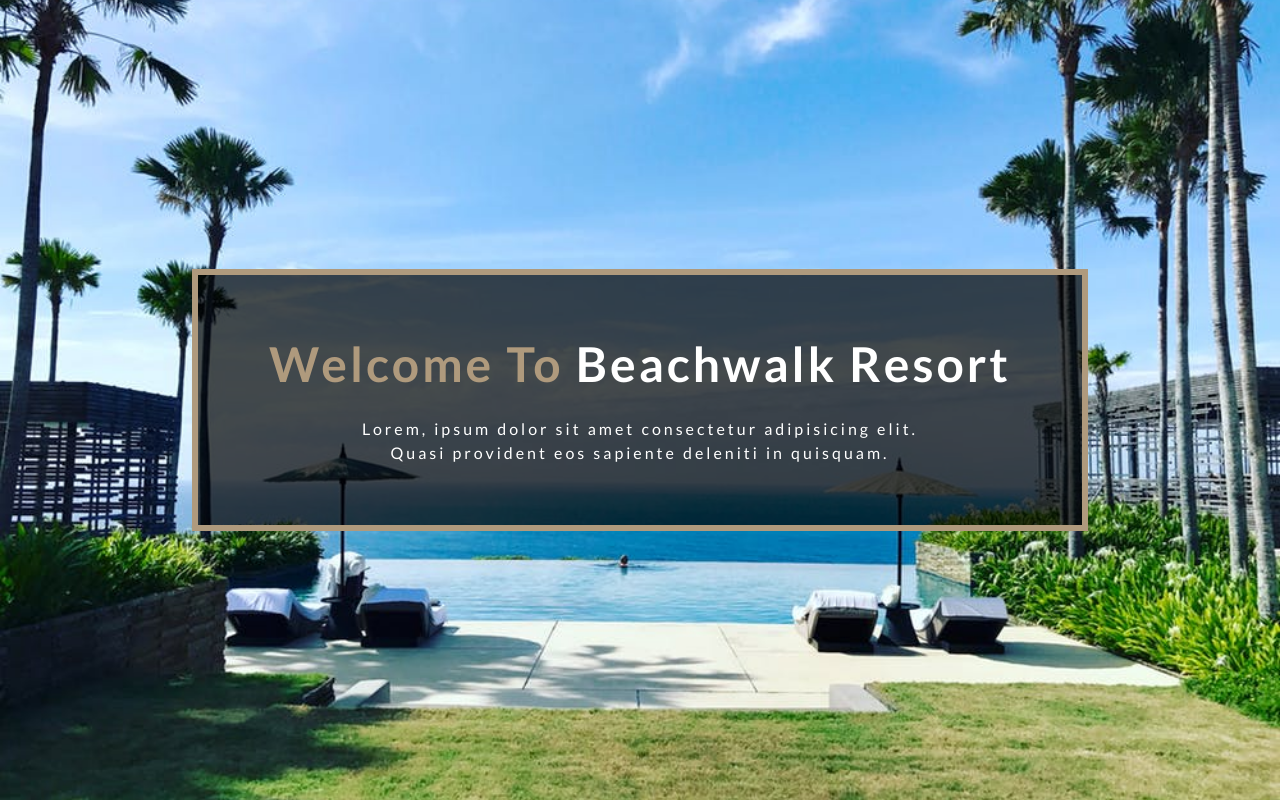
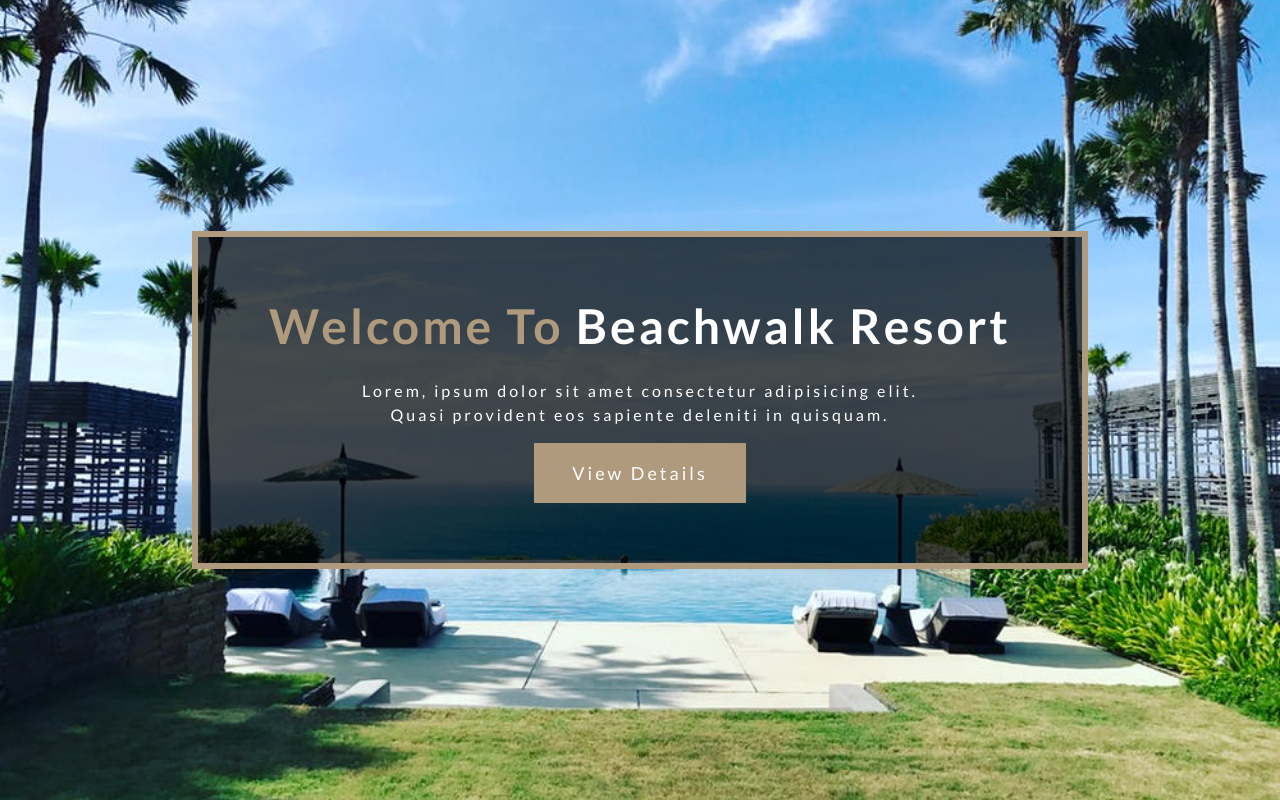
Before and after one commit to orociclo/styled-components-beachwalk-resort, a React (Create React App) app: page / in a window 1280 px wide. Built offline with nearby package versions, Linux system fonts and the light colour scheme.

Commit message:
button component

```diff
--- /dev/null
+++ b/src/components/globals/Buttons.js
@@ -0,0 +1,29 @@
+import styled from "styled-components";
+import {
+    setColor,
+    setRem,
+    setLetterSpacing,
+    setFont,
+    setBorder,
+    setTransition
+} from "../../styles";
+export const PrimaryBtn = styled.button`
+    display: inline-block;
+    background: ${setColor.primaryColor};
+    color: ${setColor.mainWhite};
+    text-transform: capitalize;
+    font-size: ${setRem(18)};
+    ${setFont.main};
+    padding: ${setRem(17)} ${setRem(36)};
+    ${setBorder({ color: setColor.primaryColor })};
+    ${setLetterSpacing(3)};
+    ${setTransition()};
+    &:hover {
+        background: transparent;
+        color: ${setColor.primaryColor};
+    }
+    ${props =>
+        `margin: ${props.t || 0} ${props.r || 0} ${props.b || 0} ${props.l ||
+            0}}`};
+    text-decoration: none;
+`;
--- a/src/components/home/Header.js
+++ b/src/components/home/Header.js
@@ -3,6 +3,7 @@ import Hero from "../globals/Hero";
 import aboutImg from "../../images/aboutBcg.jpeg";
 import homeImg from "../../images/homeBcg.jpeg";
 import Banner from "../globals/Banner";
+import { PrimaryBtn } from "../globals/Buttons";
 const Header = () => {
     return (
         <Hero img={homeImg}>
@@ -10,7 +11,9 @@ const Header = () => {
                 greeting="welcome to"
                 title="beachwalk resort"
                 text="Lorem, ipsum dolor sit amet consectetur adipisicing elit. Quasi provident eos sapiente deleniti in quisquam."
-            />
+            >
+                <PrimaryBtn t="1rem">view details</PrimaryBtn>
+            </Banner>
         </Hero>
     );
 };
--- a/src/styles.js
+++ b/src/styles.js
@@ -58,3 +58,11 @@ export const media = Object.keys(sizes).reduce((acc, label) => {
 
     return acc;
 }, {});
+
+export const setTransition = ({
+    property = "all",
+    time = "0.3s",
+    timing = "ease-in-out"
+} = {}) => {
+    return `transition:${property} ${time} ${timing}`;
+};
```
